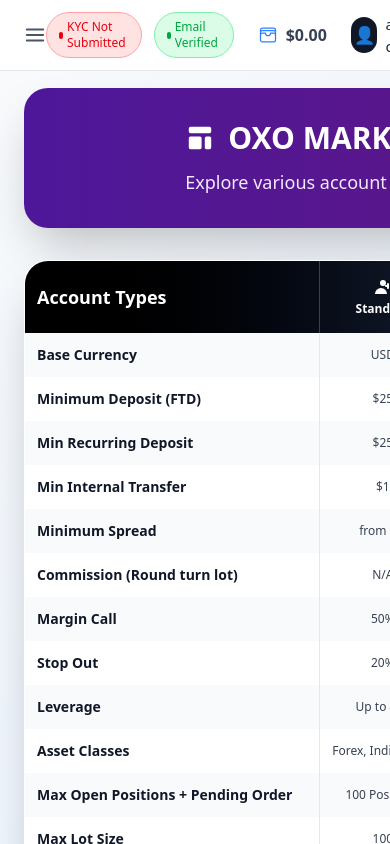
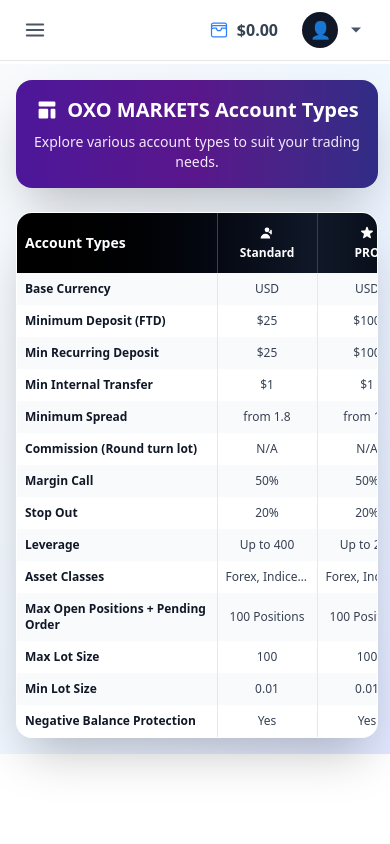
Before and after one commit to katochrasik794/new_fx_crm, a React (Vite) app: page /my-account/overview in a window 390 px wide. Built offline with nearby package versions, Linux system fonts and the light colour scheme.

Commit message:
before make IB dashboard pages

```diff
--- a/src/App.jsx
+++ b/src/App.jsx
@@ -82,6 +82,7 @@
               collapsed={sidebarCollapsed && !isMobile}
               isMobile={isMobile}
               onClose={closeSidebar}
+              onNavItemClick={closeSidebar}
             />
           </div>
         )}
@@ -98,8 +99,8 @@
             <Route path="/my-wallet" element={<MyWallet />} />
             <Route path="/account-analytics" element={<AccountAnalytics />} />
             <Route path="/kyc" element={<KYC />} />
-            <Route path="/ib-dashboard/advanced" element={<AdvancedIBDashboard />} />
-            <Route path="/analytics/trading" element={<TradingAnalysis />} />
+            {/* <Route path="/ib-dashboard/advanced" element={<AdvancedIBDashboard />} /> */}
+            {/* <Route path="/analytics/trading" element={<TradingAnalysis />} /> */}
             <Route path="/settings/profile" element={<Profile />} />
             <Route path="/payment-details" element={<PaymentDetails />} />
             <Route path="/funds/deposit" element={<DepositFunds />} />
--- a/src/Components/Navbar.jsx
+++ b/src/Components/Navbar.jsx
@@ -1,10 +1,28 @@
+import { useState, useEffect, useRef } from "react";
 import { FiMenu } from "react-icons/fi";
 import { HiOutlineWallet } from "react-icons/hi2";
 import { IoMdArrowDropdown } from "react-icons/io";
+import { FaUser, FaCog, FaSignOutAlt } from "react-icons/fa";
 
 export default function Navbar({ toggleSidebar }) {
+  const [isDropdownOpen, setIsDropdownOpen] = useState(false);
+  const dropdownRef = useRef(null);
+
+  useEffect(() => {
+    const handleClickOutside = (event) => {
+      if (dropdownRef.current && !dropdownRef.current.contains(event.target)) {
+        setIsDropdownOpen(false);
+      }
+    };
+
+    document.addEventListener('mousedown', handleClickOutside);
+    return () => {
+      document.removeEventListener('mousedown', handleClickOutside);
+    };
+  }, []);
+
   return (
-    <div className="w-full bg-white border-b border-gray-200 px-6 py-3 flex items-center justify-between">
+    <div className="w-full bg-white border-b border-gray-200 px-6 py-3 flex items-center justify-between relative">
 
       {/* LEFT SECTION - Only Menu Icon */}
       <div className="flex items-center">
@@ -18,7 +36,7 @@
       <div className="flex items-center gap-6">
 
         {/* Badges */}
-        <div className="flex items-center gap-3">
+        <div className="hidden sm:flex items-center gap-3">
           <span className="bg-red-100 text-red-600 border border-red-300 text-xs font-medium px-3 py-[6px] rounded-full flex items-center gap-1">
             <span className="w-[7px] h-[7px] bg-red-600 rounded-full"></span>
             KYC Not Submitted
@@ -37,17 +55,42 @@
         </div>
 
         {/* User Profile */}
-        <div className="flex items-center gap-2 cursor-pointer group">
+        <div className="relative" ref={dropdownRef}>
+          <div
+            className="flex items-center gap-2 cursor-pointer group"
+            onClick={() => setIsDropdownOpen(!isDropdownOpen)}
+          >
             <div className="w-9 h-9 rounded-full bg-gray-900 text-white flex items-center justify-center group-hover:bg-gray-700 transition">
               <span className="text-[17px]">👤</span>
             </div>
 
-          <span className="text-[15px] font-medium text-gray-800 group-hover:text-purple-700 transition">
+            <span className="hidden sm:inline text-[15px] font-medium text-gray-800 group-hover:text-purple-700 transition">
               abc cde
             </span>
 
             <IoMdArrowDropdown className="text-[20px] text-gray-600 group-hover:text-purple-700 transition" />
           </div>
+
+          {/* Dropdown Menu */}
+          {isDropdownOpen && (
+            <div className="absolute right-0 mt-2 w-48 bg-white border border-gray-200 rounded-md shadow-lg z-10">
+              <div className="py-1">
+                <button className="flex items-center gap-2 w-full text-left px-4 py-2 text-sm text-gray-700 hover:bg-gray-100">
+                  <FaUser className="text-gray-500" />
+                  Profile
+                </button>
+                <button className="flex items-center gap-2 w-full text-left px-4 py-2 text-sm text-gray-700 hover:bg-gray-100">
+                  <FaCog className="text-gray-500" />
+                  Settings
+                </button>
+                <button className="flex items-center gap-2 w-full text-left px-4 py-2 text-sm text-gray-700 hover:bg-gray-100">
+                  <FaSignOutAlt className="text-gray-500" />
+                  Logout
+                </button>
+              </div>
+            </div>
+          )}
+        </div>
       </div>
     </div>
   );
--- a/src/Pages/AccountOverview.jsx
+++ b/src/Pages/AccountOverview.jsx
@@ -2,58 +2,58 @@
 
 function AccountOverview() {
   return (
-    <div className="bg-gradient-to-br from-slate-50 via-blue-50 to-indigo-100 p-6">
-      <div className="max-w-7xl mx-auto space-y-8">
+    <div className="bg-linear-to-br from-slate-50 via-blue-50 to-indigo-100 p-4 md:p-6">
+      <div className="w-[370px] pr-2 sm:w-[700px] md:w-full mx-auto space-y-6 md:space-y-8">
 
         {/* Page Header */}
-        <div className="bg-gradient-to-r from-violet-900 via-purple-900 to-indigo-900 text-white p-8 rounded-3xl shadow-2xl">
+        <div className="bg-linear-to-r from-violet-900 via-purple-900 to-indigo-900 text-white p-4 md:p-8 rounded-2xl md:rounded-3xl shadow-2xl">
           <div className="flex items-center justify-center text-center">
             <div>
-              <h4 className="text-3xl font-bold mb-3 flex items-center justify-center">
-                <svg className="w-8 h-8 mr-3" fill="currentColor" viewBox="0 0 20 20">
+              <h4 className="text-xl md:text-3xl font-bold mb-2 md:mb-3 flex items-center justify-center flex-wrap">
+                <svg className="w-6 h-6 md:w-8 md:h-8 mr-2 md:mr-3 flex-shrink:0" fill="currentColor" viewBox="0 0 20 20">
                   <path d="M3 4a1 1 0 011-1h12a1 1 0 011 1v2a1 1 0 01-1 1H4a1 1 0 01-1-1V4zM3 10a1 1 0 011-1h6a1 1 0 011 1v6a1 1 0 01-1 1H4a1 1 0 01-1-1v-6zM14 9a1 1 0 00-1 1v6a1 1 0 001 1h2a1 1 0 001-1v-6a1 1 0 00-1-1h-2z"/>
                 </svg>
-                OXO MARKETS Account Types
+                <span className="overflow-wrap: break-word;">OXO MARKETS Account Types</span>
               </h4>
-              <p className="text-lg text-purple-100">Explore various account types to suit your trading needs.</p>
+              <p className="text-sm md:text-lg text-purple-100">Explore various account types to suit your trading needs.</p>
             </div>
           </div>
         </div>
 
         {/* Account Types Comparison Table */}
-        <div className="bg-white/80 backdrop-blur-sm rounded-3xl shadow-2xl border border-white/50 overflow-hidden hover:shadow-3xl transition-all duration-700 transform hover:scale-[1.01]">
+        <div className="bg-white/80 backdrop-blur-sm rounded-2xl md:rounded-3xl shadow-2xl border border-white/50 overflow-hidden hover:shadow-3xl transition-all duration-700 transform hover:scale-[1.01]">
           <div className="overflow-x-auto">
-            <table className="w-full min-w-[800px]">
+            <table className="w-full min-w-[600px] md:min-w-[800px]">
               <thead>
                 <tr className="bg-gradient-to-r from-black via-gray-900 to-black text-white">
-                  <th className="py-4 px-3 md:py-6 md:px-6 text-left font-bold text-lg md:text-xl border-r border-gray-700">Account Types</th>
-                  <th className="py-4 px-3 md:py-6 md:px-6 text-center font-bold text-sm md:text-lg border-r border-gray-700">
+                  <th className="py-3 px-2 md:py-4 md:px-3 lg:py-6 lg:px-6 text-left font-bold text-sm md:text-lg lg:text-xl border-r border-gray-700">Account Types</th>
+                  <th className="py-3 px-2 md:py-4 md:px-3 lg:py-6 lg:px-6 text-center font-bold text-xs md:text-sm lg:text-lg border-r border-gray-700">
                     <div className="flex flex-col md:flex-row items-center justify-center">
-                      <svg className="w-5 h-5 md:w-6 md:h-6 md:mr-3 mb-1 md:mb-0" fill="currentColor" viewBox="0 0 20 20">
+                      <svg className="w-4 h-4 md:w-5 md:h-5 lg:w-6 lg:h-6 md:mr-2 lg:mr-3 mb-1 md:mb-0" fill="currentColor" viewBox="0 0 20 20">
                         <path fillRule="evenodd" d="M10 9a3 3 0 100-6 3 3 0 000 6zM8 11a6 6 0 016 6H2a6 6 0 016-6zM16 7a1 1 0 10-2 0v1h-1a1 1 0 100 2h1v1a1 1 0 102 0V7z" clipRule="evenodd"/>
                       </svg>
                       <span className="text-xs md:text-sm">Standard</span>
                     </div>
                   </th>
-                  <th className="py-4 px-3 md:py-6 md:px-6 text-center font-bold text-sm md:text-lg border-r border-gray-700">
+                  <th className="py-3 px-2 md:py-4 md:px-3 lg:py-6 lg:px-6 text-center font-bold text-xs md:text-sm lg:text-lg border-r border-gray-700">
                     <div className="flex flex-col md:flex-row items-center justify-center">
-                      <svg className="w-5 h-5 md:w-6 md:h-6 md:mr-3 mb-1 md:mb-0" fill="currentColor" viewBox="0 0 20 20">
+                      <svg className="w-4 h-4 md:w-5 md:h-5 lg:w-6 lg:h-6 md:mr-2 lg:mr-3 mb-1 md:mb-0" fill="currentColor" viewBox="0 0 20 20">
                         <path d="M9.049 2.927c.3-.921 1.603-.921 1.902 0l1.07 3.292a1 1 0 00.95.69h3.462c.969 0 1.371 1.24.588 1.81l-2.8 2.034a1 1 0 00-.364 1.118l1.07 3.292c.3.921-.755 1.688-1.54 1.118l-2.8-2.034a1 1 0 00-1.175 0l-2.8 2.034c-.784.57-1.838-.197-1.539-1.118l1.07-3.292a1 1 0 00-.364-1.118L2.98 8.72c-.783-.57-.38-1.81.588-1.81h3.461a1 1 0 00.951-.69l1.07-3.292z"/>
                       </svg>
                       <span className="text-xs md:text-sm">PRO</span>
                     </div>
                   </th>
-                  <th className="py-4 px-3 md:py-6 md:px-6 text-center font-bold text-sm md:text-lg border-r border-gray-700">
+                  <th className="py-3 px-2 md:py-4 md:px-3 lg:py-6 lg:px-6 text-center font-bold text-xs md:text-sm lg:text-lg border-r border-gray-700">
                     <div className="flex flex-col md:flex-row items-center justify-center">
-                      <svg className="w-5 h-5 md:w-6 md:h-6 md:mr-3 mb-1 md:mb-0" fill="currentColor" viewBox="0 0 20 20">
+                      <svg className="w-4 h-4 md:w-5 md:h-5 lg:w-6 lg:h-6 md:mr-2 lg:mr-3 mb-1 md:mb-0" fill="currentColor" viewBox="0 0 20 20">
                         <path fillRule="evenodd" d="M5 9V7a5 5 0 0110 0v2a2 2 0 012 2v5a2 2 0 01-2 2H5a2 2 0 01-2-2v-5a2 2 0 012-2zm8-2v2H7V7a3 3 0 016 0z" clipRule="evenodd"/>
                       </svg>
                       <span className="text-xs md:text-sm">ECN</span>
                     </div>
                   </th>
-                  <th className="py-4 px-3 md:py-6 md:px-6 text-center font-bold text-sm md:text-lg">
+                  <th className="py-3 px-2 md:py-4 md:px-3 lg:py-6 lg:px-6 text-center font-bold text-xs md:text-sm lg:text-lg">
                     <div className="flex flex-col md:flex-row items-center justify-center">
-                      <svg className="w-5 h-5 md:w-6 md:h-6 md:mr-3 mb-1 md:mb-0" fill="currentColor" viewBox="0 0 20 20">
+                      <svg className="w-4 h-4 md:w-5 md:h-5 lg:w-6 lg:h-6 md:mr-2 lg:mr-3 mb-1 md:mb-0" fill="currentColor" viewBox="0 0 20 20">
                         <path fillRule="evenodd" d="M3 3a1 1 0 000 2v8a2 2 0 002 2h2.586l-1.293 1.293a1 1 0 101.414 1.414L10 15.414l2.293 2.293a1 1 0 001.414-1.414L12.414 15H15a2 2 0 002-2V5a1 1 0 100-2H3zm11.707 4.707a1 1 0 00-1.414-1.414L10 9.586 8.707 8.293a1 1 0 00-1.414 1.414l2 2a1 1 0 001.414 0l4-4z" clipRule="evenodd"/>
                       </svg>
                       <span className="text-xs md:text-sm">START-UP</span>
@@ -80,10 +80,10 @@
                   { label: "Negative Balance Protection", values: ["Yes", "Yes", "Yes", "Yes"] }
                 ].map((row, index) => (
                   <tr key={index} className={`${index % 2 === 0 ? 'bg-gray-50' : 'bg-white'} hover:bg-blue-50 transition-colors duration-200`}>
-                    <td className="py-3 px-3 md:py-4 md:px-6 font-semibold text-gray-900 border-r border-gray-200 text-sm md:text-base">{row.label}</td>
+                    <td className="py-2 px-2 md:py-3 md:px-3 lg:py-4 lg:px-6 font-semibold text-gray-900 border-r border-gray-200 text-xs md:text-sm lg:text-base">{row.label}</td>
                     {row.values.map((value, idx) => (
-                      <td key={idx} className={`py-3 px-3 md:py-4 md:px-6 text-center text-gray-700 border-r border-gray-200 last:border-r-0 text-xs md:text-sm ${row.longText ? 'max-w-[120px] md:max-w-none' : ''}`}>
-                        <span className={row.longText ? 'block truncate md:whitespace-normal md:text-left' : ''} title={row.longText ? value : ''}>
+                      <td key={idx} className={`py-2 px-2 md:py-3 md:px-3 lg:py-4 lg:px-6 text-center text-gray-700 border-r border-gray-200 last:border-r-0 text-xs md:text-sm ${row.longText ? 'max-w-[100px] md:max-w-[120px] lg:max-w-none' : ''}`}>
+                        <span className={row.longText ? 'block truncate md:whitespace-normal lg:text-left' : ''} title={row.longText ? value : ''}>
                           {value}
                         </span>
                       </td>
--- a/src/Pages/Dashboard.jsx
+++ b/src/Pages/Dashboard.jsx
@@ -20,7 +20,7 @@
               </p>
             </div>
             <div className="flex items-center gap-3">
-              <img src="/assets/images/icons/mt5.png" alt="MT5" className="w-6 h-6" />
+              <img src="https://portal.oxomarkets.com/client/assets/images/icons/mt5.png" alt="MT5" className="w-6 h-6" />
               <select className="bg-white text-black border-2 border-white px-3 py-1 rounded text-sm min-w-[150px]">
                 <option value="">No MT5 Account</option>
               </select>
```
Also changed, not shown: src/Components/Sidebar.jsx (+28 -25 lines), src/Pages/AccountAnalytics.jsx (+4 -4 lines). Lines whose indentation alone changed are shown as unchanged.
